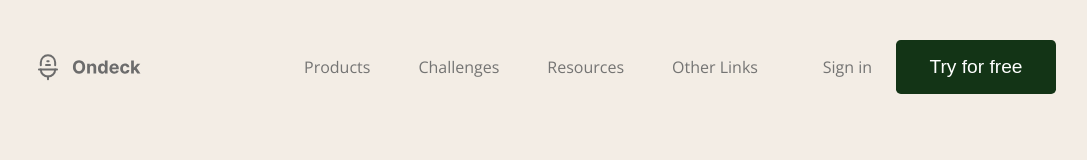
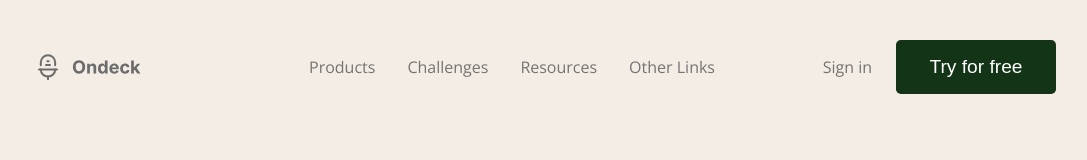
Before and after one commit to Oghene-kevwe/ON-DECK, a plain HTML site: page index.html in a window 1280 px wide. Shown: the top 160 px of the page, without its empty margins (96-1183 px from the left). Drawn offline with nearby package versions, Linux system fonts and the light colour scheme.

Commit message:
modification

```diff
--- a/styles.css
+++ b/styles.css
@@ -232,7 +232,7 @@ img {
   }
 }
 
-@media screen and (min-width: 1120px) {
+@media screen and (min-width: 1024px) {
   /* NAV */
 
   .menu-btn {
@@ -253,7 +253,7 @@ img {
 
   .desktop-nav {
     display: flex;
-    width: 75%;
+    width: 80%;
     justify-content: space-between;
     align-items: center;
     padding: 1rem;
@@ -262,9 +262,9 @@ img {
 
   .desktop-nav-links {
     display: flex;
-    column-gap: 3rem;
-    justify-content: left;
+    column-gap: 2rem;
     align-items: center;
+    margin-left: 7%;
   }
 
   .desktop-nav-links > a,
```
